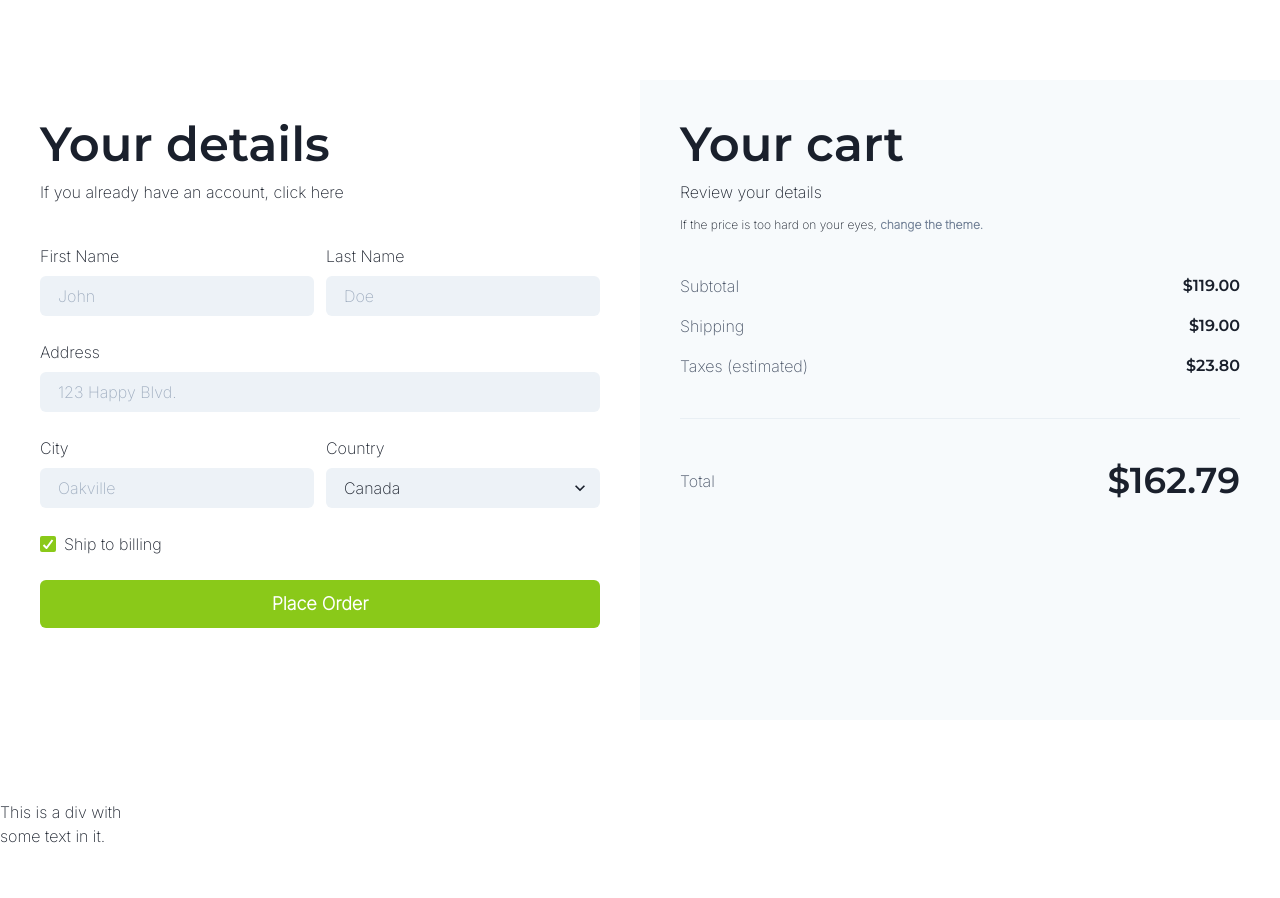
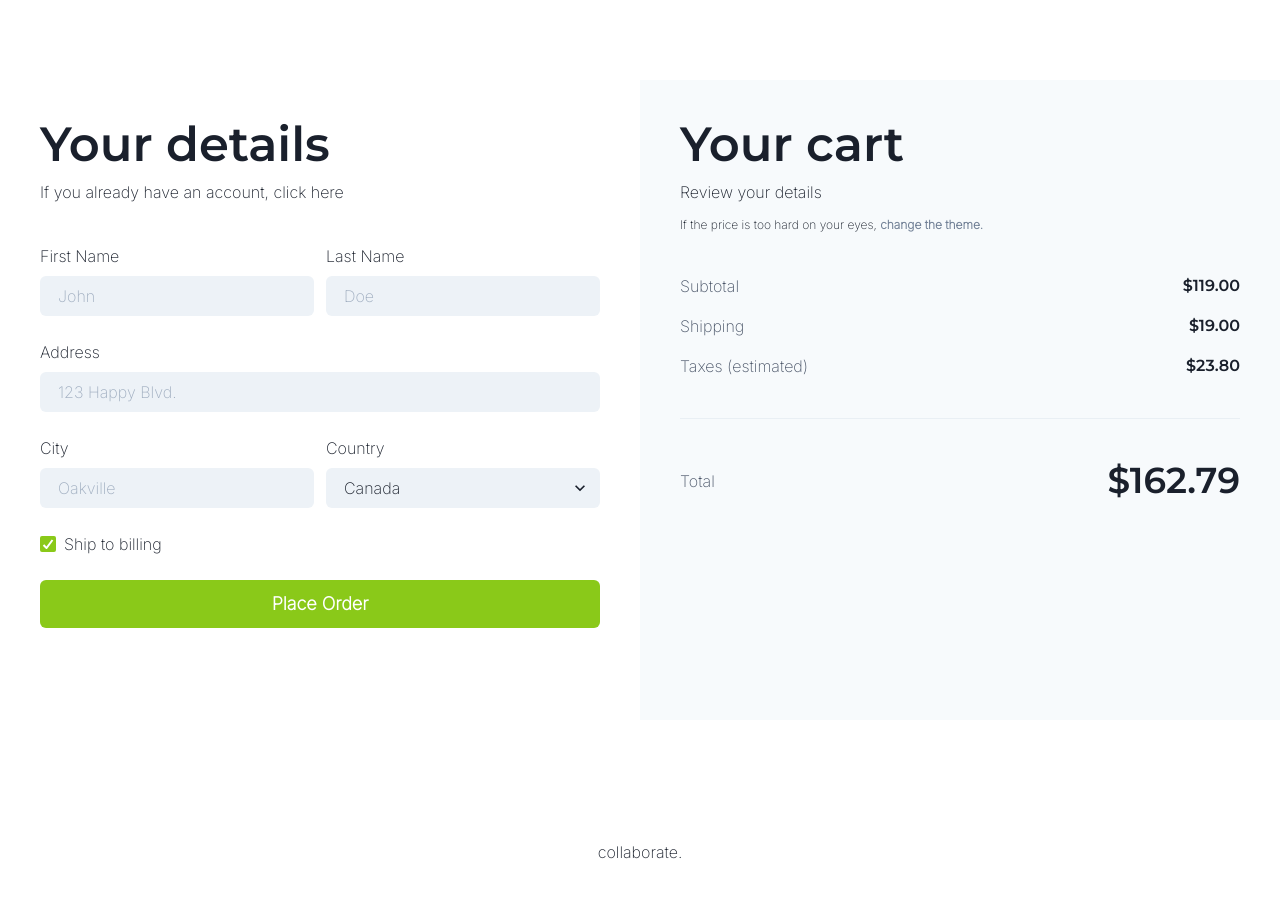
Before and after one commit to thom974/htr-website, a Next.js app: page / in a window 1280 px wide. Shown: the top 898 px of the page. Built offline with nearby package versions, Linux system fonts and the light colour scheme.

Commit message:
working on animated text

```diff
--- a/pages/index.js
+++ b/pages/index.js
@@ -15,7 +15,12 @@ const Home = () => {
         <Details />
         <Cart />
       </Flex>
-    <Experimental />
+      <Flex
+        py={[0,5,10]}
+        justifyContent='center'
+      >
+        <Experimental />
+      </Flex>
     </Container>
   )
 }
--- a/src/sections/Experimental.js
+++ b/src/sections/Experimental.js
@@ -1,6 +1,9 @@
-import { Flex } from '@chakra-ui/react'
+import { Flex, Box } from '@chakra-ui/react'
 import { useEffect } from 'react'
 import gsap from 'gsap'
+
+import { TextPlugin } from 'gsap/dist/TextPlugin'
+gsap.registerPlugin(TextPlugin)
 
 const Experimental = () => {
 
@@ -8,28 +11,50 @@ const Experimental = () => {
      * HANDLE ANIMATIONS
      */
     useEffect(() => {
-        const tl = new gsap.timeline()
-        tl.fromTo(
-            '#quote',
-            { width: '0' },
-            { width: '235', ease: 'steps(37)', duration: 8 }
-        )
+        animateText(1)
     })
 
     return (
-        <Flex
-            w='full'
-            h='50vh'
-            p={0}
-            spacing={10}
-            alignItems='stretch'
-            flexDirection=''
-        >
-            <div id='quote' text-align='center'>
-                This is a div with some text in it.
-            </div>
-        </Flex>
+        <Box textAlign='center'>
+            <span id='quote'></span>
+        </Box>
     )
 }
 
+const animateText = (phrase) => {
+    let text = ''
+    phrase = phrase > 4 ? 1 : phrase
+    switch(phrase) {
+        case 1:
+            text = 'design.'
+            break
+        case 2:
+            text = 'collaborate.'
+            break
+        case 3:
+            text = 'innovate.'
+            break
+        case 4:
+            text = 'develop.'
+            break
+    }
+
+    const tl = gsap.timeline({
+        repeat: 1,
+        repeatDelay: 2,
+        yoyo: true,
+        onComplete: () => {
+            animateText(phrase + 1)
+        }
+    })
+
+    tl.to('#quote', {
+        text: {
+            value: text
+        },
+        duration: 1,
+        ease: 'none',
+    })
+}
+
 export default Experimental
```
